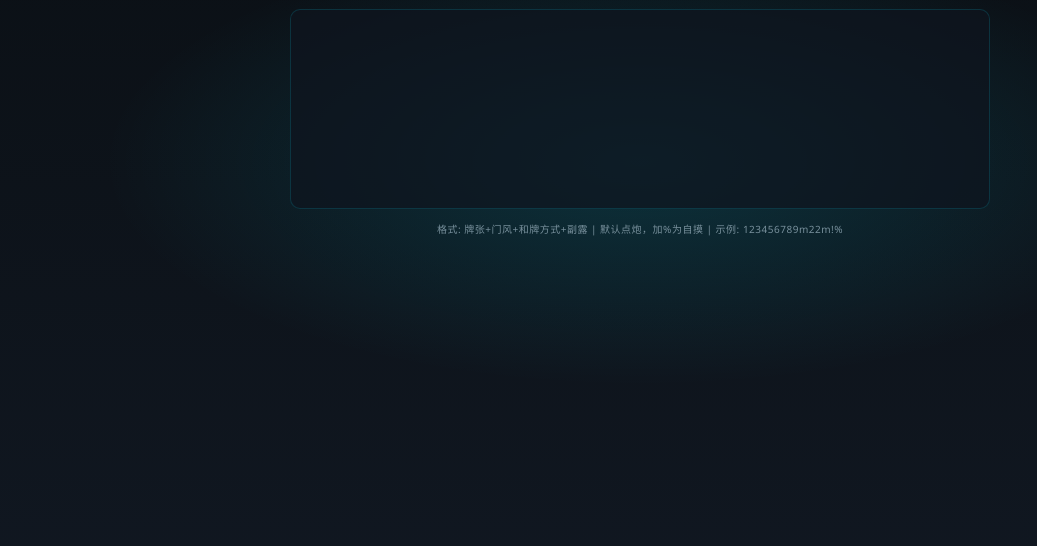
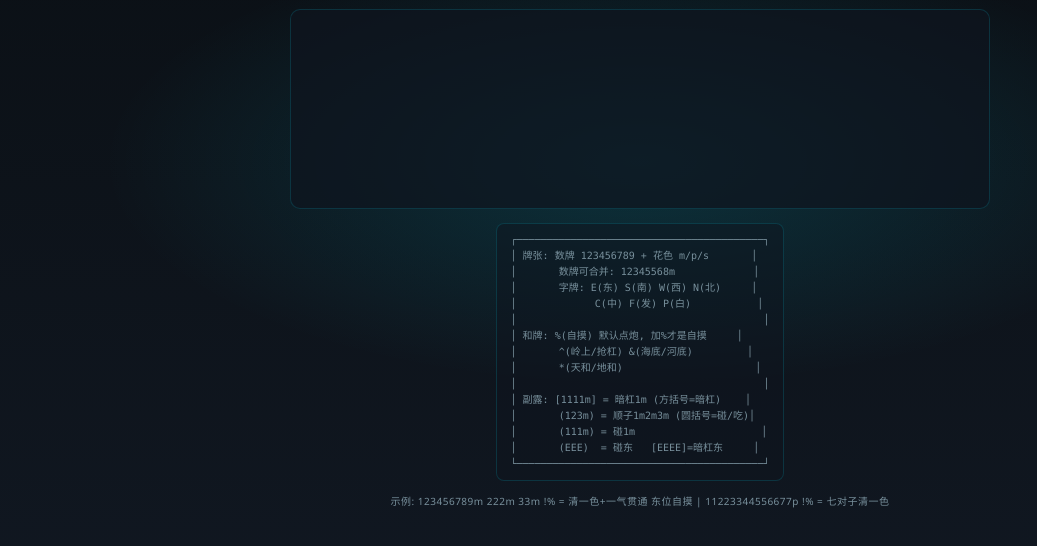
Before and after one commit to chinkaku/KBN, a plain HTML site: page static/tester.html in a window 1280 px wide. Shown: the part 158-704 px from the top of the page, without its empty margins (0-1037 px from the left). Drawn offline with Linux system fonts and the light colour scheme.

Commit message:
算番测试提示: 完整格式说明盒子(右框对齐), 同步tester.py docstring
- static/tester.html: 一行提示升级为完整格式说明 <pre> 盒子(输入格式/和牌方式/副露), 右边框按显示宽度对齐
- branches/scoring/tester.py: 模块docstring同步(去掉赤5说明与门风行, 按用户提供文案)

```diff
--- a/static/tester.html
+++ b/static/tester.html
@@ -29,6 +29,7 @@ button:hover{border-color:var(--cyan);background:rgba(0,229,255,.1);box-shadow:0
 #result .total{color:var(--cyan);font-size:18px;font-weight:700;margin-top:8px;padding-top:8px;border-top:1px solid var(--cyan-dim)}
 #result .err{color:var(--red);font-size:13px}
 .hint{color:var(--text2);font-size:10px;text-align:center;letter-spacing:.5px}
+.hint-box{color:var(--text2);font-size:10px;line-height:1.6;font-family:Consolas,"Courier New",monospace;text-align:left;margin:2px auto 0;display:inline-block;background:rgba(15,20,30,.5);padding:8px 14px;border:1px solid var(--cyan-dim);border-radius:8px}
 </style>
 </head>
 <body>
@@ -41,7 +42,22 @@ button:hover{border-color:var(--cyan);background:rgba(0,229,255,.1);box-shadow:0
     <button onclick="calc()">计算</button>
   </div>
   <div id="result"></div>
-  <div class="hint">格式: 牌张+门风+和牌方式+副露 | 默认点炮，加%为自摸 | 示例: 123456789m22m!%</div>
+  <pre class="hint-box">┌─────────────────────────────────────────┐
+│ 牌张: 数牌 123456789 + 花色 m/p/s       │
+│       数牌可合并: 12345568m             │
+│       字牌: E(东) S(南) W(西) N(北)     │
+│             C(中) F(发) P(白)           │
+│                                         │
+│ 和牌: %(自摸) 默认点炮, 加%才是自摸     │
+│       ^(岭上/抢杠) &(海底/河底)         │
+│       *(天和/地和)                      │
+│                                         │
+│ 副露: [1111m] = 暗杠1m (方括号=暗杠)    │
+│       (123m) = 顺子1m2m3m (圆括号=碰/吃)│
+│       (111m) = 碰1m                     │
+│       (EEE)  = 碰东   [EEEE]=暗杠东     │
+└─────────────────────────────────────────┘</pre>
+  <div class="hint">示例: 123456789m 222m 33m !% = 清一色+一气贯通 东位自摸 | 11223344556677p !% = 七对子清一色</div>
 </div>
 <script>
 async function calc(){
```
Also changed, not shown: 1 other file.
